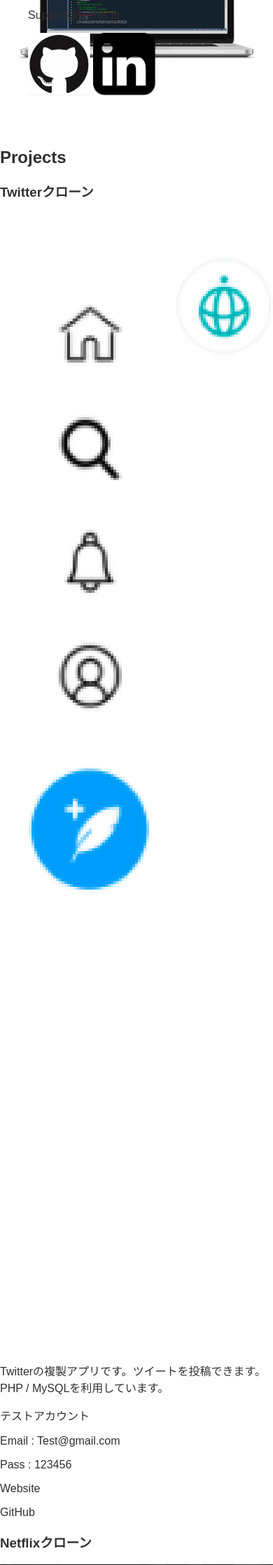
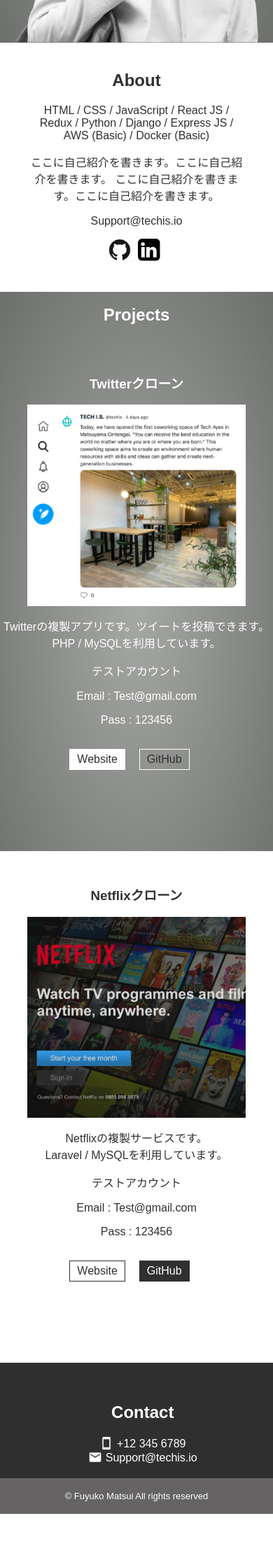
Before and after one commit to mitsuhiro-kobayashi/portfolio-gray, a PHP site: page / in a window 390 px wide; the page is wider, and only the part inside the window is pictured. Shown: the part 680-2916 px from the top of that part at 70% size. After the commit the page ends 2843 px from the top of that part, so only its background shows below. Run offline with PHP 8.4, Linux system fonts and the light colour scheme.

Commit message:
レスポンシブ対応

```diff
--- a/css/style.css
+++ b/css/style.css
@@ -21,16 +21,6 @@ a {
 
 .pc {
     display: block;
-}
-
-@media screen and (max-width:767px){
-    .sp {
-        display: block;
-    }
-
-    .pc {
-        display: none;
-    }
 }
 
 header {
@@ -90,9 +80,156 @@ h1 {
     background-size: contain;
     background-repeat: no-repeat;
     background-position: 120% 0%;
+    width: 100%;
+    min-height: 500px;
 }
 
 .about-contents {
-    margin: 70px 40px;
-    width: 600px;
+    margin: 5%;
+    width: 50%;
 }
+
+.about-icons img{
+    width: 32px;
+    margin-right: 2%;
+}
+
+#projects {
+    background: radial-gradient(#A7A9A6, #6D6F6C);
+    background-size: 100% 58%;
+    color: #FFFFFF;
+    display: inline-block;
+}
+
+.bg-w {
+    background-color: #FFFFFF;
+}
+
+.tx-g {
+    color: #303030;
+}
+
+#projects h2 {
+    margin: 5%;
+}
+.project-card {
+    padding-left: 5%;
+    display: flex;
+}
+
+.project-card-img {
+    width: 50%;
+    display: flex;
+}
+
+.project-card img {
+    width: 100%;
+}
+
+.project-card-txt {
+    margin-left: 5%;
+}
+
+.project-links {
+    display: flex;
+}
+
+.project-link {
+    padding:5px 10px;
+    margin-right:20px;
+    border: 1px #FFFFFF solid;
+}
+
+.bg-g {
+    border: 1px #303030 solid;
+}
+.tx-b {
+    background-color: #303030;
+}
+
+.tx-b a {
+    color: #FFFFFF;
+}
+
+#contact {
+    background-color: #2F2F2F;
+    color:#FFFFFF;
+    padding: 5%;
+}
+
+#contact h2 {
+    padding-top: 5%;
+    padding-left: 5%;
+}
+
+#contact p {
+    margin: 0;
+    padding-left: 5%;
+}
+
+#contact img {
+    width: 20px;
+    margin-right: 5px;
+    vertical-align: bottom;
+}
+
+.tx-w {
+    background-color: #656363;
+    text-align: center;
+    margin: 0;
+    font-size: small;
+    color: #FFFFFF;
+    padding: 5px;
+}
+
+@media screen and (max-width:767px){
+    .sp {
+        display: block;
+    }
+
+    .pc {
+        display: none;
+    }
+
+    body {
+        text-align: center;
+    }
+
+    nav ul li {
+        background-color: inherit;
+    }
+    nav ul li a {
+        color: #FFFFFF;
+    }
+    nav ul li img {
+        filter: invert(1);
+        mix-blend-mode: screen;
+    }
+    .firstview {
+        margin: 50px auto 400px;
+    }
+    #about {
+        background-image: none;
+        min-height: auto;
+    }
+    .about-contents {
+        width: 80%;
+        margin: 40px auto;
+    }
+    .project-card {
+        display: block;
+        padding:30px 0;
+    }
+    .project-card-img {
+        margin: auto;
+        width: 80%;
+    }
+    .project-card-txt {
+        margin: 0 auto;
+    }
+    .project-links {
+        justify-content: center;
+        margin-bottom: 70px;
+    }
+
+}
--- a/index.html
+++ b/index.html
@@ -1,5 +1,6 @@
 <!DOCTYPE html>
 <html lang="ja">
+
 <head>
     <meta charset="UTF-8">
     <meta http-equiv="X-UA-Compatible" content="IE=edge">
@@ -7,6 +8,7 @@
     <link rel="stylesheet" href="css/style.css">
     <title>Fuyuko Matsui | 松井ふゆこ | Web Application Developer</title>
 </head>
+
 <body>
     <header>
         <div class="header-contents">
@@ -63,13 +65,13 @@
                     <p>テストアカウント</p>
                     <p>Email : Test@gmail.com</p>
                     <p>Pass : 123456</p>
-                    <div class="project-liks">
-                        <p><a href="" target="_blank">Website</a></p>
-                        <p><a href="" target="_blank">GitHub</a></p>
+                    <div class="project-links">
+                        <p class="project-link bg-w tx-g"><a href="" target="_blank">Website</a></p>
+                        <p class="project-link"><a href="" target="_blank">GitHub</a></p>
                     </div>
                 </div>
             </div>
-            <div class="project-card">
+            <div class="project-card bg-w tx-g">
                 <h3 class="sp">Netflixクローン</h3>
                 <div class="project-card-img">
                     <img src="img/netflix.png" alt="Netflixクローン">
@@ -83,9 +85,9 @@
                     <p>テストアカウント</p>
                     <p>Email : Test@gmail.com</p>
                     <p>Pass : 123456</p>
-                    <div class="project-liks">
-                        <p><a href="" target="_blank">Website</a></p>
-                        <p><a href="" target="_blank">GitHub</a></p>
+                    <div class="project-links">
+                        <p class="project-link bg-g"><a href="" target="_blank">Website</a></p>
+                        <p class="project-link bg-g tx-b"><a href="" target="_blank">GitHub</a></p>
                     </div>
                 </div>
             </div>
@@ -102,4 +104,5 @@
         <p>© Fuyuko Matsui All rights reserved</p>
     </footer>
 </body>
+
 </html>
```
